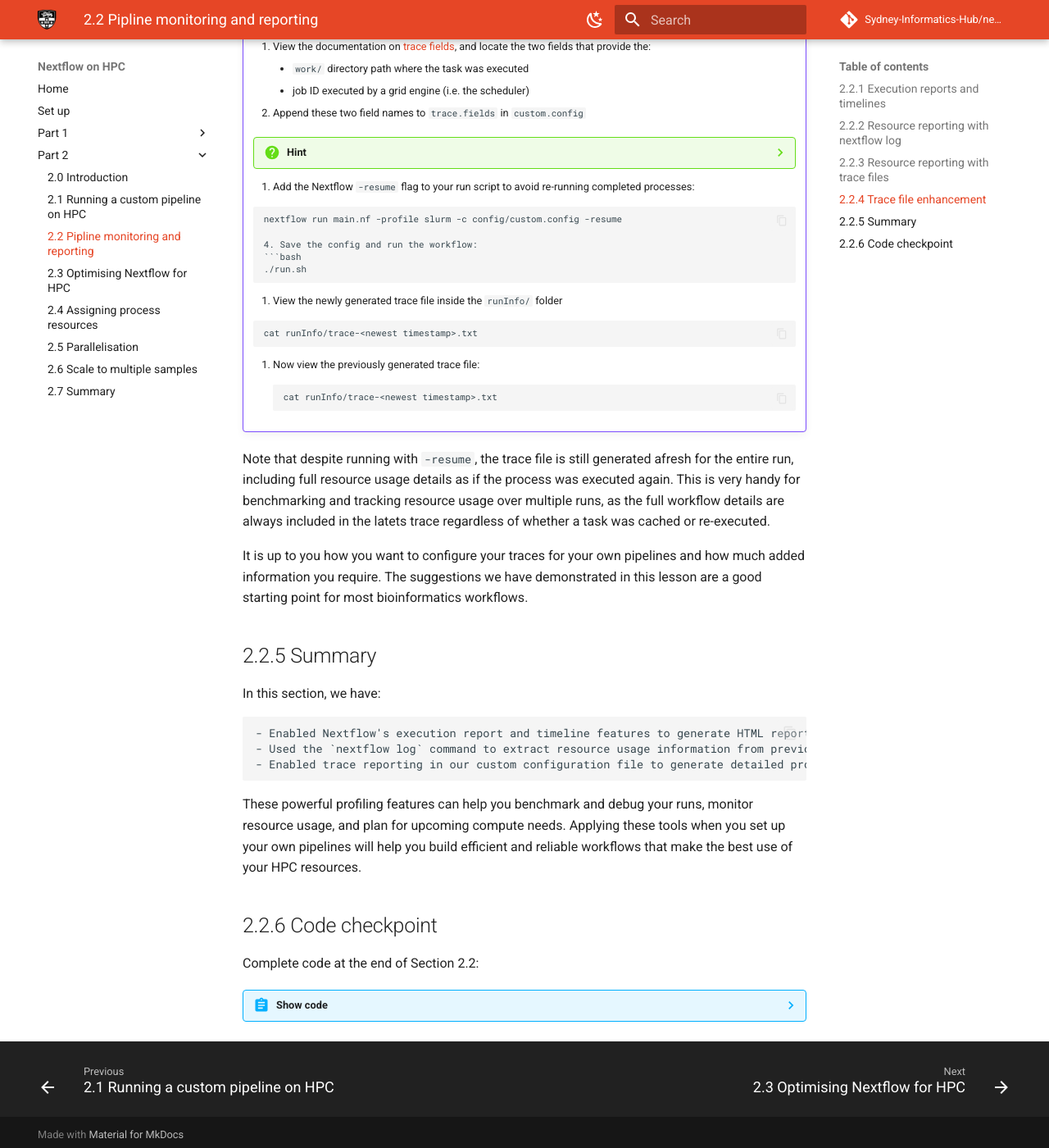
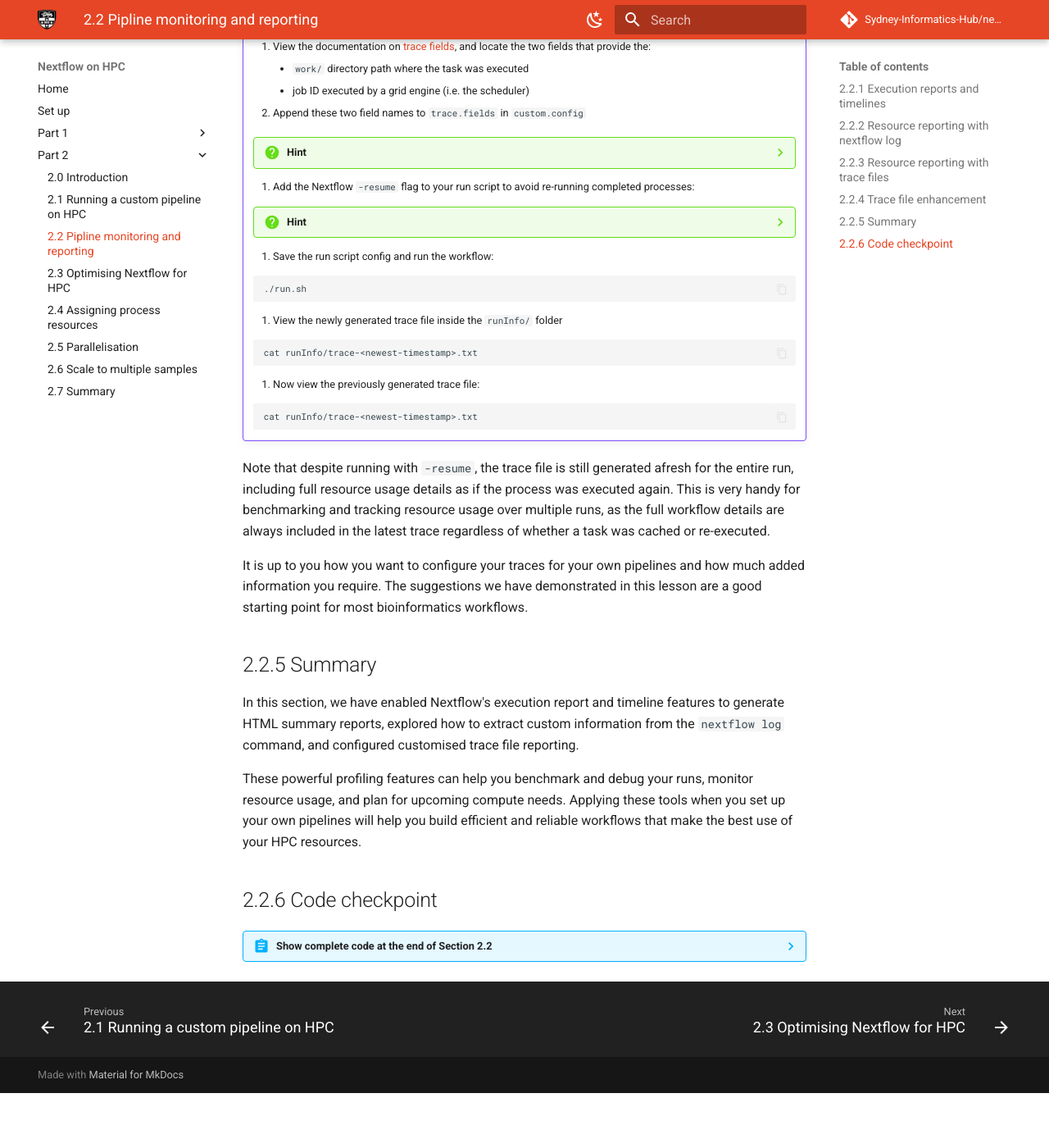
Before and after one commit to Sydney-Informatics-Hub/nextflow-hpc-workshop, an MkDocs documentation site: the page built from docs/part2/22_reporting.md, in a window 1280 px wide and 1400 px high, scrolled down 4703 px. Shown: the whole window at 82% size. Built offline with MkDocs 1.6.1 and Material for MkDocs 9.7.7, drawn with Linux system fonts in a browser that asks for light colours; comment, search, counter and statistics services are not loaded; after the commit the page ends 6036 px from its top, so only the background shows below that.

Commit message:
Minor formats and typos

````diff
--- a/docs/part2/22_reporting.md
+++ b/docs/part2/22_reporting.md
@@ -219,10 +219,15 @@ When things go wrong with process execution, we often need to trawl through the
         ```
     3. Add the Nextflow `-resume` flag to your run script to avoid re-running completed processes:
 
-    ```
-    nextflow run main.nf -profile slurm -c config/custom.config -resume
+    ??? question "Hint"
 
-    4. Save the config and run the workflow:
+        ```
+        nextflow run main.nf -profile slurm -c config/custom.config -resume
+        ```
+
+
+    4. Save the run script config and run the workflow:
+
     ```bash
     ./run.sh
     ```
@@ -230,33 +235,28 @@ When things go wrong with process execution, we often need to trawl through the
     5. View the newly generated trace file inside the `runInfo/` folder
 
     ```bash
-    cat runInfo/trace-<newest timestamp>.txt
+    cat runInfo/trace-<newest-timestamp>.txt
     ```
 
     6. Now view the previously generated trace file:
+
     ```bash
-    cat runInfo/trace-<newest timestamp>.txt
+    cat runInfo/trace-<newest-timestamp>.txt
     ```
 
-Note that despite running with `-resume`, the trace file is still generated afresh for the entire run, including full resource usage details as if the process was executed again. This is very handy for benchmarking and tracking resource usage over multiple runs, as the full workflow details are always included in the latets trace regardless of whether a task was cached or re-executed.
+Note that despite running with `-resume`, the trace file is still generated afresh for the entire run, including full resource usage details as if the process was executed again. This is very handy for benchmarking and tracking resource usage over multiple runs, as the full workflow details are always included in the latest trace regardless of whether a task was cached or re-executed.
 
 It is up to you how you want to configure your traces for your own pipelines and how much added information you require. The suggestions we have demonstrated in this lesson are a good starting point for most bioinformatics workflows.
 
 ## 2.2.5 Summary
 
-In this section, we have:
-
-    - Enabled Nextflow's execution report and timeline features to generate HTML reports summarising our workflow run
-    - Used the `nextflow log` command to extract resource usage information from previous runs
-    - Enabled trace reporting in our custom configuration file to generate detailed process-level resource usage reports and additional fields assisting with debugging
+In this section, we have enabled Nextflow's execution report and timeline features to generate HTML summary reports, explored how to extract custom information from the `nextflow log` command, and configured customised trace file reporting.
 
 These powerful profiling features can help you benchmark and debug your runs, monitor resource usage, and plan for upcoming compute needs. Applying these tools when you set up your own pipelines will help you build efficient and reliable workflows that make the best use of your HPC resources.
 
 ## 2.2.6 Code checkpoint
 
-Complete code at the end of Section 2.2:
-
-??? abstract "Show code"
+??? abstract "Show complete code at the end of Section 2.2"
 
     === "Gadi (PBS)"
 
````
Also changed, not shown: docs/part2/21_firstrun.md (+1 -2 lines).
